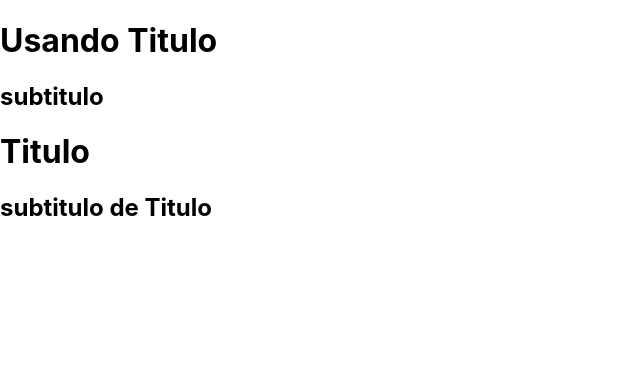
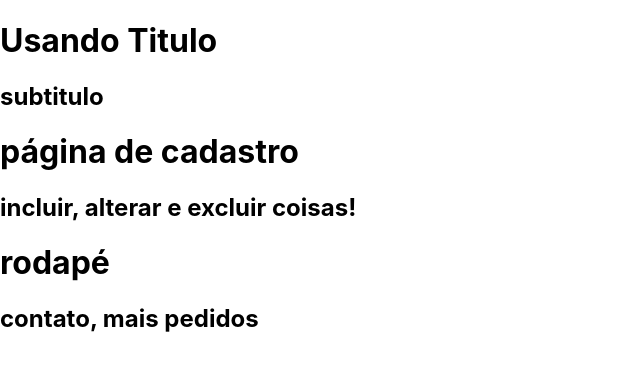
Before and after one commit to codingscode/Framework-Next, a Next.js app in the folder 001/exercicos-1/: page /basicos/usandoTitulo in a window 1280 px wide. Shown: the top 370 px of the page, without its empty margins (0-640 px from the left). Built offline with nearby package versions, Linux system fonts and the light colour scheme.

Commit message:
parte 19

```diff
--- a/001/exercicos-1/components/Titulo.jsx
+++ b/001/exercicos-1/components/Titulo.jsx
@@ -3,10 +3,11 @@
 export default function Titulo(info) {
    console.log(info)
 
+
    return (
       <>
-         <h1>Titulo</h1>
-         <h2>subtitulo de Titulo</h2>
+         <h1>{ info.principal }</h1>
+         <h2>{ info.secundario }</h2>
       </>
    )
 }
--- a/001/exercicos-1/pages/basicos/usandoTitulo.jsx
+++ b/001/exercicos-1/pages/basicos/usandoTitulo.jsx
@@ -9,6 +9,7 @@ export default function usandoTitulo() {
           <h1>Usando Titulo</h1>
           <h2>subtitulo</h2>
           <Titulo principal={'página de cadastro'} secundario={'incluir, alterar e excluir coisas!'} />
+          <Titulo principal={'rodapé'} secundario={'contato, mais pedidos'} />
 
        </>
     )
```
